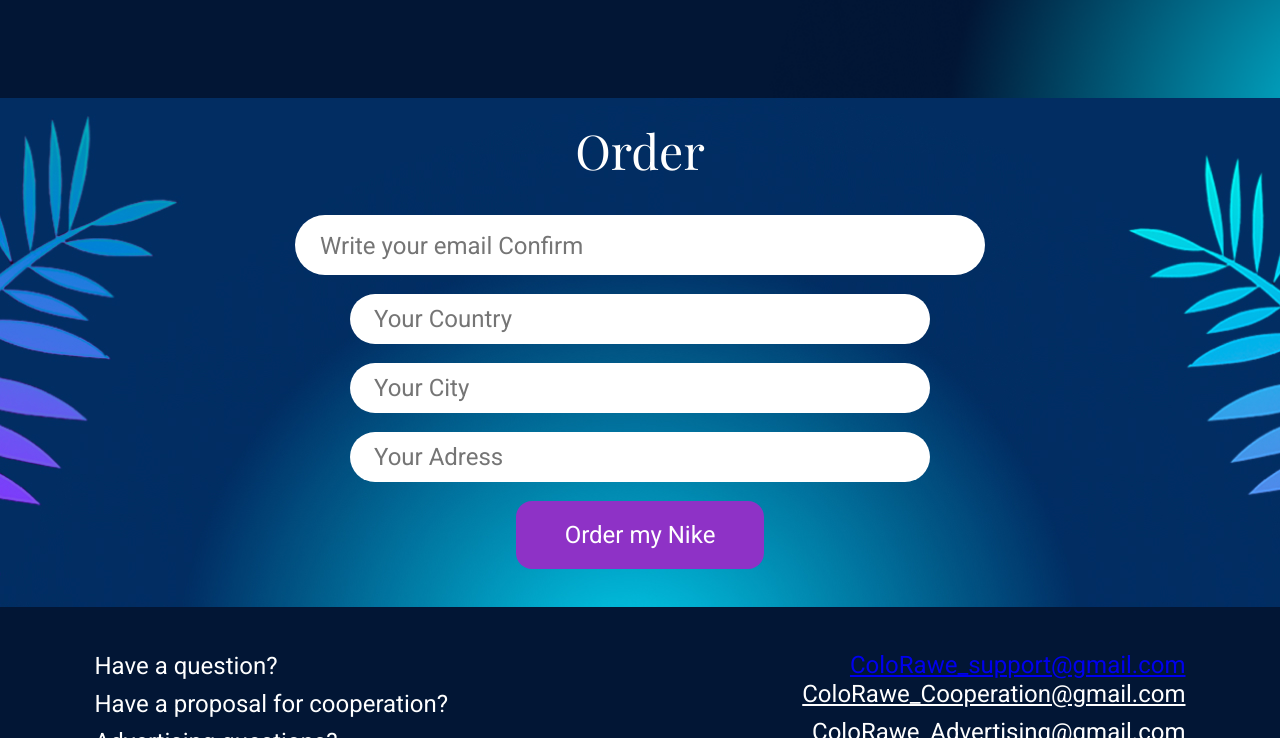
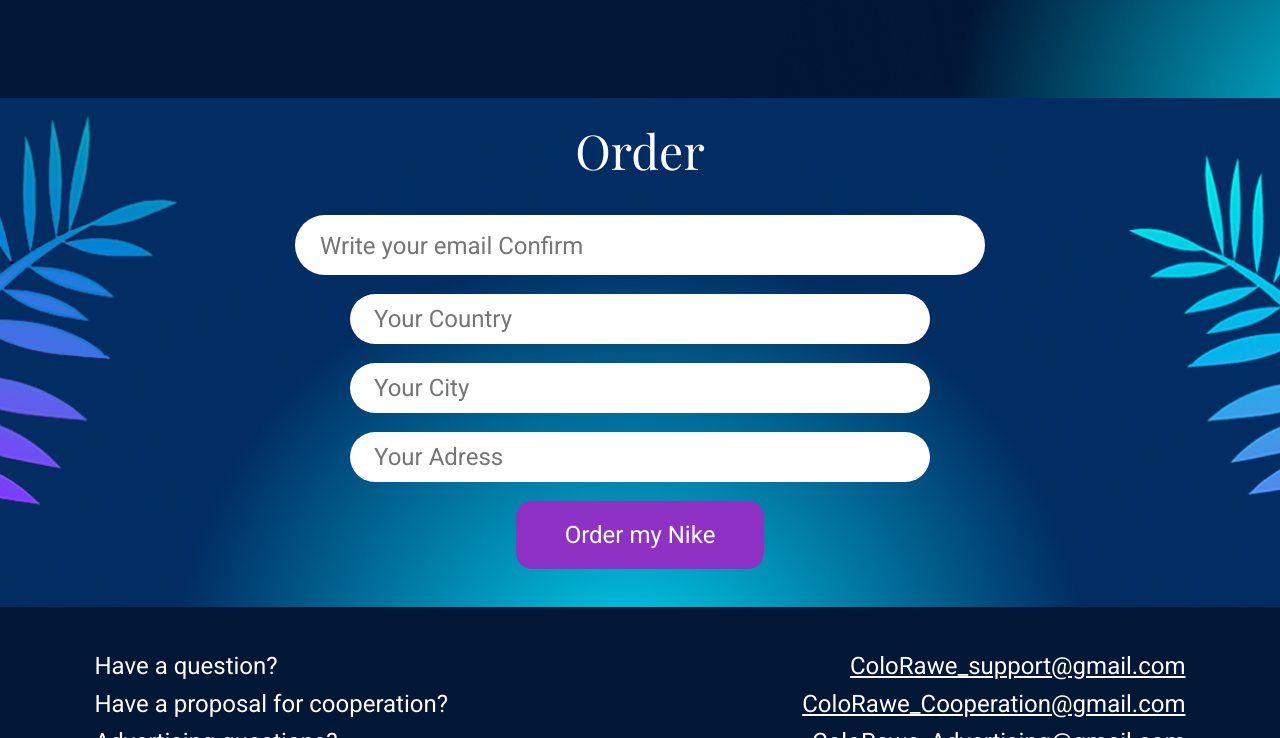
Before and after one commit to cyokiocxzvx/-olorRave, a plain HTML site: page index.html in a window 1280 px wide. Shown: the part 2062-2800 px from the top of the page. Drawn offline with nearby package versions, Linux system fonts and the light colour scheme; files whose address does not match are found by name; a web font is replaced by a local one.

Commit message:
ewqeqweqweeeeee

```diff
--- a/assets/style.css
+++ b/assets/style.css
@@ -108,8 +108,7 @@ header {
 }
 
 .active {
-    color: #FFF;
-
+    c
 }
 
 .header-content-last-link {
--- a/index.html
+++ b/index.html
@@ -188,7 +188,7 @@
                             <p>Advertising questions?</p>
                         </div>
                         <div class="footer-about">
-                            <a class="foote-links" href="#">ColoRawe_support@gmail.com</a>
+                            <a class="footer-links" href="#">ColoRawe_support@gmail.com</a>
                             <a class="footer-links" href="#">ColoRawe_Cooperation@gmail.com</a>
                             <a class="footer-links active" href="#">ColoRawe_Advertising@gmail.com</a>
 
```
